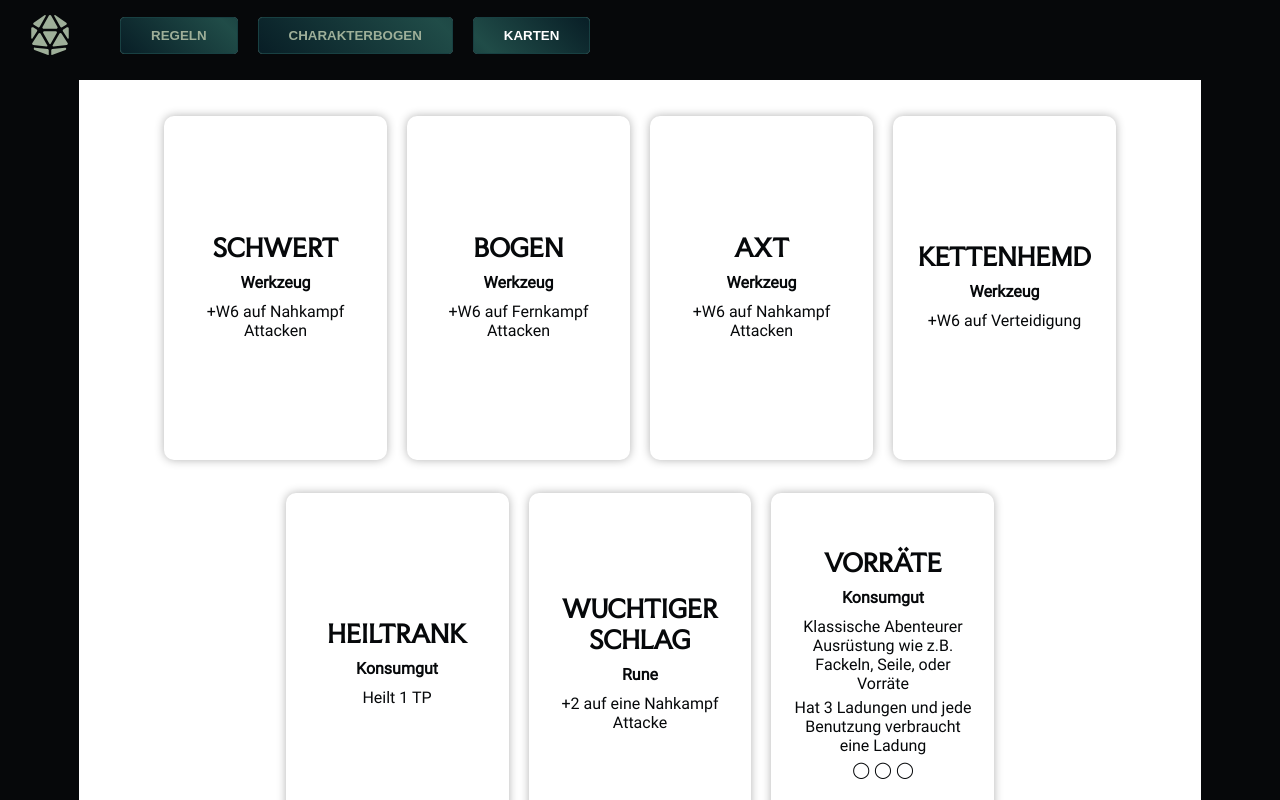
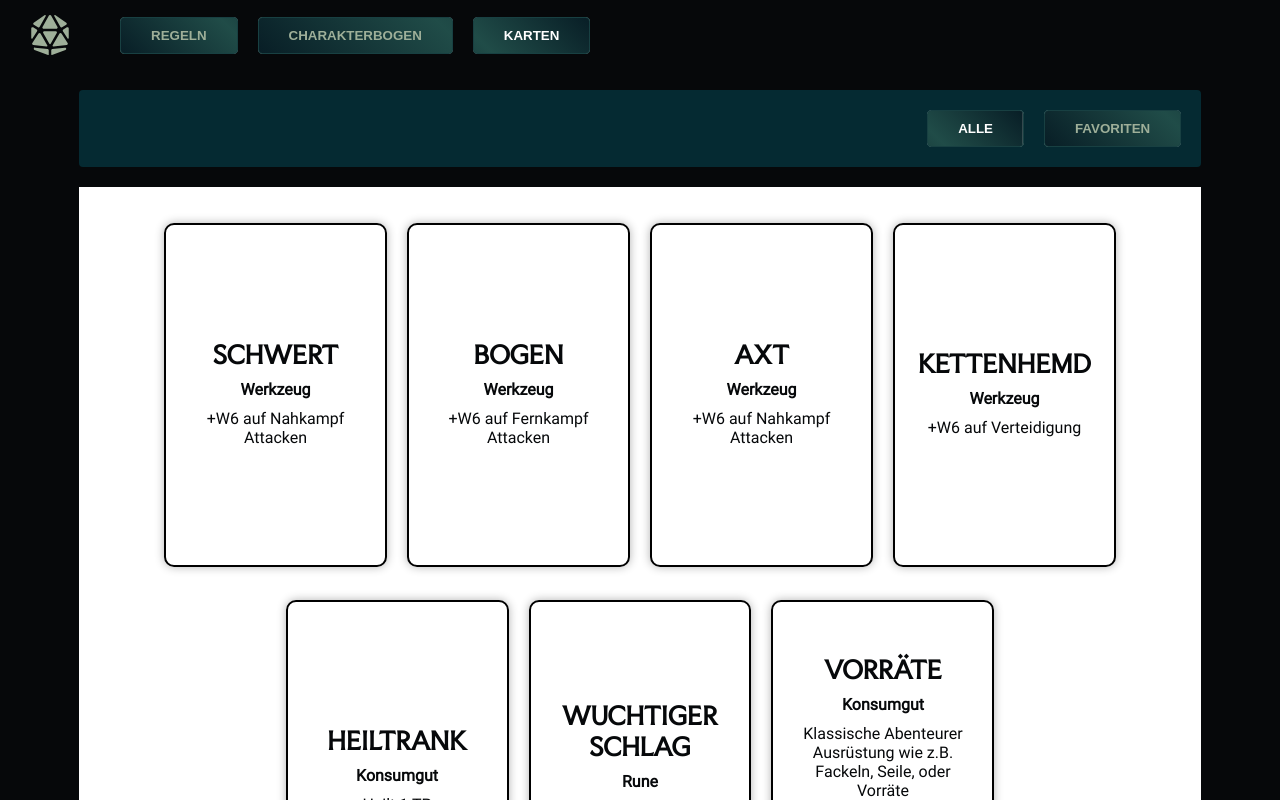
Before and after one commit to Paraldos/dungeoncrawl, a Vue app: page / in a window 1280 px wide. Shown: the top 800 px of the page. Built offline with nearby package versions, Linux system fonts and the light colour scheme.

Commit message:
WIP Click handler Karten selector

```diff
--- a/src/components/karten/Karte.vue
+++ b/src/components/karten/Karte.vue
@@ -1,5 +1,5 @@
 <script setup>
-import { defineProps } from "vue";
+import { defineProps, defineEmits, ref } from "vue";
 
 const props = defineProps({
   title: {
@@ -14,11 +14,27 @@ const props = defineProps({
     type: String,
     required: true,
   },
+  index: {
+    type: Number,
+    required: true,
+  },
 });
+
+const isSelected = ref(false);
+const emits = defineEmits(["update:selected"]);
+
+const clickHandler = () => {
+  isSelected.value = !isSelected.value;
+  emits("update:selected", props.index);
+};
 </script>
 
 <template>
-  <div class="karte">
+  <div
+    class="karte"
+    :class="{ selected: isSelected }"
+    v-on:click="clickHandler"
+  >
     <h2>{{ props.title }}</h2>
     <p>{{ props.type }}</p>
     <ul>
@@ -38,6 +54,17 @@ const props = defineProps({
   display: flex;
   flex-direction: column;
   justify-content: center;
+  transition: all 0.1s ease;
+  border: 2px solid black;
+}
+
+.selected {
+  border: 2px solid gold;
+}
+
+.karte:hover {
+  transform: scale(1.05);
+  cursor: pointer;
 }
 
 p {
--- a/src/components/karten/Karten.vue
+++ b/src/components/karten/Karten.vue
@@ -1,5 +1,7 @@
 <script setup>
+import { defineEmits } from "vue";
 import Karte from "./Karte.vue";
+import Selector from "./Selector.vue";
 
 const karten = [
   {
@@ -50,6 +52,12 @@ const karten = [
   },
 ];
 
+const emits = defineEmits(["update:selected"]);
+
+const handleUpdateSelected = (index) => {
+  karten[index].selected = !karten[index].selected || true;
+};
+
 const getGroupsOfCards = (cards, groupSize) => {
   const groups = [];
   for (let i = 0; i < cards.length; i += groupSize) {
@@ -62,21 +70,18 @@ const groupsOfCards = getGroupsOfCards(karten, 8);
 </script>
 
 <template>
-  <div>
-    <section
-      v-for="(group, index) in groupsOfCards"
-      :key="index"
-      class="karten"
-    >
+  <Selector />
+  <section v-for="(group, index) in groupsOfCards" :key="index" class="karten">
     <Karte
       v-for="karte in group"
       :key="karte.id"
       :title="karte.title"
       :type="karte.type"
       :description="karte.description"
+      :index="karte.id"
+      @update:selected="handleUpdateSelected(index)"
     />
   </section>
-  </div>
 </template>
 
 <style>
--- /dev/null
+++ b/src/components/karten/Selector.vue
@@ -0,0 +1,27 @@
+<script setup>
+import { defineProps, defineEmits } from "vue";
+
+const handleClick = (event) => {
+  console.log(event.target.innerHTML);
+};
+</script>
+
+<template>
+  <div class="karten__selector">
+    <button @click="handleClick" class="btn-selected">Alle</button>
+    <button @click="handleClick">Favoriten</button>
+  </div>
+</template>
+
+<style>
+.karten__selector {
+  background-color: var(--color__selector-background);
+  padding: 20px;
+  border-radius: 4px;
+  margin: 20px auto;
+  width: 29.7cm;
+  display: flex;
+  gap: 20px;
+  justify-content: end;
+}
+</style>
--- a/src/components/navbar/Link.vue
+++ b/src/components/navbar/Link.vue
@@ -11,7 +11,9 @@ const props = defineProps({
     default: false,
   },
 });
+
 const emits = defineEmits(["update:selected"]);
+
 const classes = {
   default: "btn",
   selected: "btn btn-selected",
@@ -32,39 +34,4 @@ const handleClick = () => {
   </button>
 </template>
 
-<style>
-.btn {
-  padding: 10px 30px;
-  text-align: center;
-  text-transform: uppercase;
-  transition: 0.3s;
-  background-size: 200% auto;
-  color: var(--color__navbar-text);
-  border-radius: 4px;
-  display: block;
-  border: 0px;
-  font-weight: 700;
-  border: 1px solid var(--color__navbar-button-border);
-  background-image: linear-gradient(
-    45deg,
-    var(--color__navbar-button-1) 0%,
-    var(--color__navbar-button-2) 50%,
-    var(--color__navbar-button-1) 100%
-  );
-  cursor: pointer;
-  user-select: none;
-  -webkit-user-select: none;
-  touch-action: manipulation;
-}
-
-.btn-selected,
-.btn:hover {
-  background-position: right center;
-  color: var(--color__navbar-text--hover);
-  text-decoration: none;
-}
-
-.btn:active {
-  transform: scale(0.93);
-}
-</style>
+<style></style>
--- a/src/style.css
+++ b/src/style.css
@@ -2,6 +2,7 @@
 @import "./styles/_variables.css";
 @import "./styles/section.css";
 @import "./styles/headlines.css";
+@import "./styles/button.css";
 
 * {
   box-sizing: border-box;
--- a/src/styles/_variables.css
+++ b/src/styles/_variables.css
@@ -17,6 +17,8 @@
   --color__text: var(--c1);
   --color__section: white;
 
+  --color__selector-background: var(--c5);
+
   --color__navbar-background: var(--c1);
   --color__navbar-text: var(--c11);
   --color__navbar-text--hover: white;
--- /dev/null
+++ b/src/styles/button.css
@@ -0,0 +1,34 @@
+button {
+  padding: 10px 30px;
+  text-align: center;
+  text-transform: uppercase;
+  transition: 0.3s;
+  background-size: 200% auto;
+  color: var(--color__navbar-text);
+  border-radius: 4px;
+  display: block;
+  border: 0px;
+  font-weight: 700;
+  border: 1px solid var(--color__navbar-button-border);
+  background-image: linear-gradient(
+    45deg,
+    var(--color__navbar-button-1) 0%,
+    var(--color__navbar-button-2) 50%,
+    var(--color__navbar-button-1) 100%
+  );
+  cursor: pointer;
+  user-select: none;
+  -webkit-user-select: none;
+  touch-action: manipulation;
+}
+
+button.btn-selected,
+button:hover {
+  background-position: right center;
+  color: var(--color__navbar-text--hover);
+  text-decoration: none;
+}
+
+button:active {
+  transform: scale(0.93);
+}
```
Lines whose indentation alone changed are shown as unchanged.
